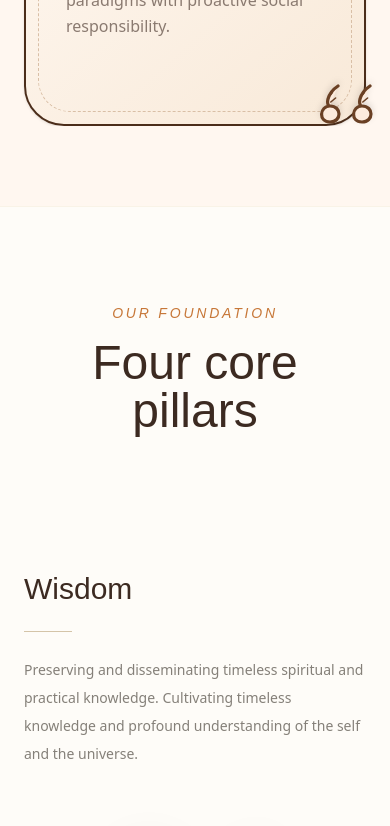
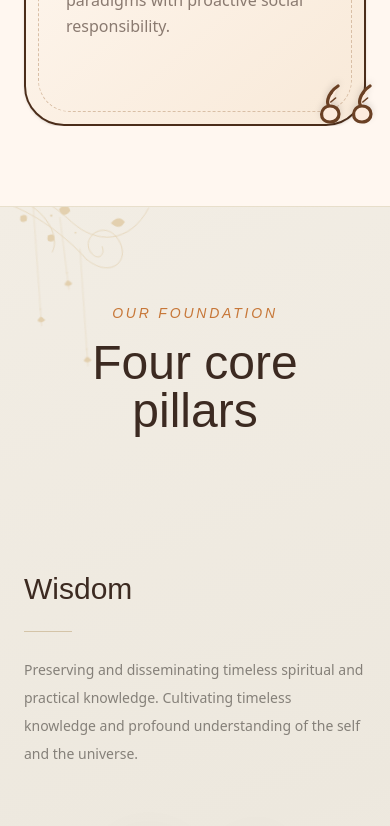
Before and after one commit to TharindaMarasingha/ISHAN-FOUNDATION, a Next.js app: page / in a window 390 px wide. Shown: the part 2940-3766 px from the top of the page. Built offline with nearby package versions, Linux system fonts and the light colour scheme; grey boxes are pictures that could not be loaded; a web font is replaced by a local one.

Commit message:
ui updates

```diff
--- a/components/home/EightObjectives.tsx
+++ b/components/home/EightObjectives.tsx
@@ -29,7 +29,10 @@ export function EightObjectives() {
         <div className="grid grid-cols-1 sm:grid-cols-2 lg:grid-cols-4 gap-6">
           {OBJECTIVES.map((obj, index) => (
             <RevealOnScroll key={obj.number} delay={index * 0.05} className="h-full">
-              <NumberedCard {...obj} className="h-full shadow-sm hover:shadow-deepAmber/5" />
+              <NumberedCard
+                {...obj}
+                className="h-full bg-white/60 backdrop-blur-md border-[#C79A4B]/20 hover:border-[#C79A4B]/40 shadow-[0_4px_20px_rgba(46,26,14,0.02)] hover:shadow-[0_8px_30px_rgba(46,26,14,0.06)] transition-all duration-300"
+              />
             </RevealOnScroll>
           ))}
         </div>
--- a/components/home/FourPillars.tsx
+++ b/components/home/FourPillars.tsx
@@ -2,6 +2,7 @@ import React from "react";
 import { SectionHeading } from "../ui/SectionHeading";
 import { SectionIllustration } from "../ui/SectionIllustration";
 import { RevealOnScroll } from "../ui/RevealOnScroll";
+import { TopLeftCorner, BottomRightCorner } from "../ui/CornerOrnaments";
 
 const PILLARS = [
   {
@@ -33,8 +34,15 @@ const PILLARS = [
 export function FourPillars() {
   return (
     <section
-      className="py-24 px-6 md:px-12 border-y border-sacredGold/10 overflow-hidden relative z-20 bg-[#FEFCF8]"
+      className="py-24 px-6 md:px-12 border-y border-sacredGold/10 overflow-hidden relative z-20 group"
+      style={{
+        background: 'linear-gradient(160deg, #F2EDE4 0%, #EDE8DE 30%, #F5F0E8 60%, #EAE4D8 100%)'
+      }}
     >
+      {/* Decorative Ornaments */}
+      <TopLeftCorner className="top-0 left-0 w-[50%] sm:w-[35%] md:w-[30%] lg:w-[24%] xl:w-[20%] -translate-x-[20%] -translate-y-[20%] origin-top-left -rotate-6" />
+      <BottomRightCorner className="bottom-0 right-0 w-[50%] sm:w-[35%] md:w-[30%] lg:w-[24%] xl:w-[20%] translate-x-[10%] translate-y-[20%] origin-bottom-right -rotate-6" />
+
       <div className="max-w-7xl mx-auto relative z-10">
         <div className="mb-16 relative flex flex-col items-center justify-center">
           <span className="font-display italic text-[#C77738] tracking-[0.2em] text-sm uppercase mb-4 text-center">
@@ -45,7 +53,7 @@ export function FourPillars() {
           </h2>
         </div>
 
-        <div className="flex flex-col gap-24 md:gap-32 relative py-12">
+        <div className="flex flex-col gap-12 md:gap-16 relative py-12">
           {PILLARS.map((pillar, index) => {
             const isEven = index % 2 !== 0;
             return (
--- /dev/null
+++ b/components/ui/CornerOrnaments.tsx
@@ -0,0 +1,188 @@
+import React from "react";
+
+export function TopLeftCorner({ className = "" }: { className?: string }) {
+  return (
+    <div className={`pointer-events-none absolute z-0 ${className}`}>
+      <style>{`
+        @keyframes float-corner-tl {
+          0%, 100% { transform: translate(0, 0); }
+          50% { transform: translate(3px, 4px); }
+        }
+        @keyframes sway-tl {
+          0%, 100% { transform: rotate(0deg); }
+          50% { transform: rotate(2deg); }
+        }
+        @keyframes sway-tl-2 {
+          0%, 100% { transform: rotate(0deg); }
+          50% { transform: rotate(-1.5deg); }
+        }
+        @keyframes sway-tl-3 {
+          0%, 100% { transform: rotate(0deg); }
+          50% { transform: rotate(2.5deg); }
+        }
+        .animate-float-tl {
+          animation: float-corner-tl 16s ease-in-out infinite;
+        }
+        .animate-sway-1 {
+          animation: sway-tl 14s ease-in-out infinite;
+          transform-origin: top;
+        }
+        .animate-sway-2 {
+          animation: sway-tl-2 17s ease-in-out infinite 1s;
+          transform-origin: top;
+        }
+        .animate-sway-3 {
+          animation: sway-tl-3 13s ease-in-out infinite 2s;
+          transform-origin: top;
+        }
+      `}</style>
+      <svg
+        viewBox="0 0 350 450"
+        fill="none"
+        xmlns="http://www.w3.org/2000/svg"
+        className="w-full h-full text-[#C79A4B] opacity-[0.35] group-hover:opacity-[0.45] transition-opacity duration-1000 animate-float-tl"
+      >
+        <g stroke="currentColor" strokeWidth="1.25" strokeLinecap="round" strokeLinejoin="round">
+          {/* Main Branches */}
+          <path d="M-20,40 C 40,30 120,60 180,130 C 220,175 280,180 320,120" />
+          <path d="M-10,70 C 60,60 150,130 200,200" />
+          <path d="M 50,55 C 90,40 140,80 180,50" />
+          <path d="M 80,75 C 130,95 160,150 140,180" />
+
+          {/* Spirals */}
+          <path d="M 200,200 C 240,240 280,210 260,170 C 240,130 190,160 210,190 C 220,205 235,195 230,180" />
+
+          {/* Leaves */}
+          <path d="M 45,55 Q 55,40 65,55 Q 55,70 45,55 Z" fill="currentColor" stroke="none" />
+          <path d="M 115,80 Q 130,65 135,85 Q 120,100 115,80 Z" fill="currentColor" stroke="none" />
+          <path d="M 160,105 Q 175,90 180,110 Q 165,125 160,105 Z" fill="currentColor" stroke="none" />
+          <path d="M 90,110 Q 105,105 100,120 Q 85,125 90,110 Z" fill="currentColor" stroke="none" />
+          <path d="M 135,150 Q 150,145 145,160 Q 130,165 135,150 Z" fill="currentColor" stroke="none" />
+          <path d="M 250,140 Q 265,125 275,140 Q 265,155 250,140 Z" fill="currentColor" stroke="none" />
+
+          {/* Buds / Dots */}
+          <circle cx="80" cy="45" r="2" fill="currentColor" stroke="none" />
+          <circle cx="165" cy="70" r="1.5" fill="currentColor" stroke="none" />
+          <circle cx="145" cy="115" r="2" fill="currentColor" stroke="none" />
+          <circle cx="185" cy="150" r="1.5" fill="currentColor" stroke="none" />
+
+          {/* Hanging Elements */}
+          <g className="animate-sway-1" style={{ transformOrigin: '115px 80px' }}>
+            <line x1="115" y1="80" x2="115" y2="300" strokeWidth="0.75" />
+            <path d="M 108,300 C 115,292 115,292 122,300 C 118,305 112,305 108,300 Z" fill="currentColor" stroke="none" />
+            <path d="M 115,300 L 115,310" strokeWidth="0.75" />
+            <circle cx="115" cy="280" r="1" fill="currentColor" stroke="none" />
+          </g>
+
+          <g className="animate-sway-2" style={{ transformOrigin: '160px 120px' }}>
+            <line x1="160" y1="120" x2="160" y2="240" strokeWidth="0.75" />
+            <path d="M 153,240 C 160,232 160,232 167,240 C 163,245 157,245 153,240 Z" fill="currentColor" stroke="none" />
+            <path d="M 160,240 L 160,250" strokeWidth="0.75" />
+            <circle cx="160" cy="220" r="1" fill="currentColor" stroke="none" />
+          </g>
+
+          <g className="animate-sway-3" style={{ transformOrigin: '190px 180px' }}>
+            <line x1="190" y1="180" x2="190" y2="380" strokeWidth="0.75" />
+            <path d="M 183,380 C 190,372 190,372 197,380 C 193,385 187,385 183,380 Z" fill="currentColor" stroke="none" />
+            <path d="M 190,380 L 190,390" strokeWidth="0.75" />
+            <circle cx="190" cy="360" r="1" fill="currentColor" stroke="none" />
+          </g>
+        </g>
+      </svg>
+    </div>
+  );
+}
+
+export function BottomRightCorner({ className = "" }: { className?: string }) {
+  return (
+    <div className={`pointer-events-none absolute z-0 ${className}`}>
+      <style>{`
+        @keyframes float-corner-br {
+          0%, 100% { transform: translate(0, 0); }
+          50% { transform: translate(-3px, -4px); }
+        }
+        @keyframes sway-br {
+          0%, 100% { transform: rotate(0deg); }
+          50% { transform: rotate(-2deg); }
+        }
+        @keyframes sway-br-2 {
+          0%, 100% { transform: rotate(0deg); }
+          50% { transform: rotate(1.5deg); }
+        }
+        @keyframes sway-br-3 {
+          0%, 100% { transform: rotate(0deg); }
+          50% { transform: rotate(-2.5deg); }
+        }
+        .animate-float-br {
+          animation: float-corner-br 15s ease-in-out infinite;
+        }
+        .animate-sway-br-1 {
+          animation: sway-br 15s ease-in-out infinite;
+        }
+        .animate-sway-br-2 {
+          animation: sway-br-2 18s ease-in-out infinite 1s;
+        }
+        .animate-sway-br-3 {
+          animation: sway-br-3 14s ease-in-out infinite 2s;
+        }
+      `}</style>
+      <svg
+        viewBox="0 0 350 450"
+        fill="none"
+        xmlns="http://www.w3.org/2000/svg"
+        className="w-full h-full text-[#C79A4B] opacity-[0.35] group-hover:opacity-[0.45] transition-opacity duration-1000 animate-float-br"
+      >
+        <g stroke="currentColor" strokeWidth="1.25" strokeLinecap="round" strokeLinejoin="round">
+
+          {/* Pure 180-degree rotation of the entire TopLeftCorner artwork */}
+          <g transform="rotate(180 175 225)">
+            {/* Main Branches */}
+            <path d="M-20,40 C 40,30 120,60 180,130 C 220,175 280,180 320,120" />
+            <path d="M-10,70 C 60,60 150,130 200,200" />
+            <path d="M 50,55 C 90,40 140,80 180,50" />
+            <path d="M 80,75 C 130,95 160,150 140,180" />
+
+            {/* Spirals */}
+            <path d="M 200,200 C 240,240 280,210 260,170 C 240,130 190,160 210,190 C 220,205 235,195 230,180" />
+
+            {/* Leaves */}
+            <path d="M 45,55 Q 55,40 65,55 Q 55,70 45,55 Z" fill="currentColor" stroke="none" />
+            <path d="M 115,80 Q 130,65 135,85 Q 120,100 115,80 Z" fill="currentColor" stroke="none" />
+            <path d="M 160,105 Q 175,90 180,110 Q 165,125 160,105 Z" fill="currentColor" stroke="none" />
+            <path d="M 90,110 Q 105,105 100,120 Q 85,125 90,110 Z" fill="currentColor" stroke="none" />
+            <path d="M 135,150 Q 150,145 145,160 Q 130,165 135,150 Z" fill="currentColor" stroke="none" />
+            <path d="M 250,140 Q 265,125 275,140 Q 265,155 250,140 Z" fill="currentColor" stroke="none" />
+
+            {/* Buds / Dots */}
+            <circle cx="80" cy="45" r="2" fill="currentColor" stroke="none" />
+            <circle cx="165" cy="70" r="1.5" fill="currentColor" stroke="none" />
+            <circle cx="145" cy="115" r="2" fill="currentColor" stroke="none" />
+            <circle cx="185" cy="150" r="1.5" fill="currentColor" stroke="none" />
+
+            {/* Hanging Elements */}
+            <g className="animate-sway-1" style={{ transformOrigin: '115px 80px' }}>
+              <line x1="115" y1="80" x2="115" y2="300" strokeWidth="0.75" />
+              <path d="M 108,300 C 115,292 115,292 122,300 C 118,305 112,305 108,300 Z" fill="currentColor" stroke="none" />
+              <path d="M 115,300 L 115,310" strokeWidth="0.75" />
+              <circle cx="115" cy="280" r="1" fill="currentColor" stroke="none" />
+            </g>
+
+            <g className="animate-sway-2" style={{ transformOrigin: '160px 120px' }}>
+              <line x1="160" y1="120" x2="160" y2="240" strokeWidth="0.75" />
+              <path d="M 153,240 C 160,232 160,232 167,240 C 163,245 157,245 153,240 Z" fill="currentColor" stroke="none" />
+              <path d="M 160,240 L 160,250" strokeWidth="0.75" />
+              <circle cx="160" cy="220" r="1" fill="currentColor" stroke="none" />
+            </g>
+
+            <g className="animate-sway-3" style={{ transformOrigin: '190px 180px' }}>
+              <line x1="190" y1="180" x2="190" y2="380" strokeWidth="0.75" />
+              <path d="M 183,380 C 190,372 190,372 197,380 C 193,385 187,385 183,380 Z" fill="currentColor" stroke="none" />
+              <path d="M 190,380 L 190,390" strokeWidth="0.75" />
+              <circle cx="190" cy="360" r="1" fill="currentColor" stroke="none" />
+            </g>
+          </g>
+        </g>
+      </svg>
+    </div>
+  );
+}
```
Also changed, not shown: components/ui/NumberedCard.tsx (+10 -8 lines).
